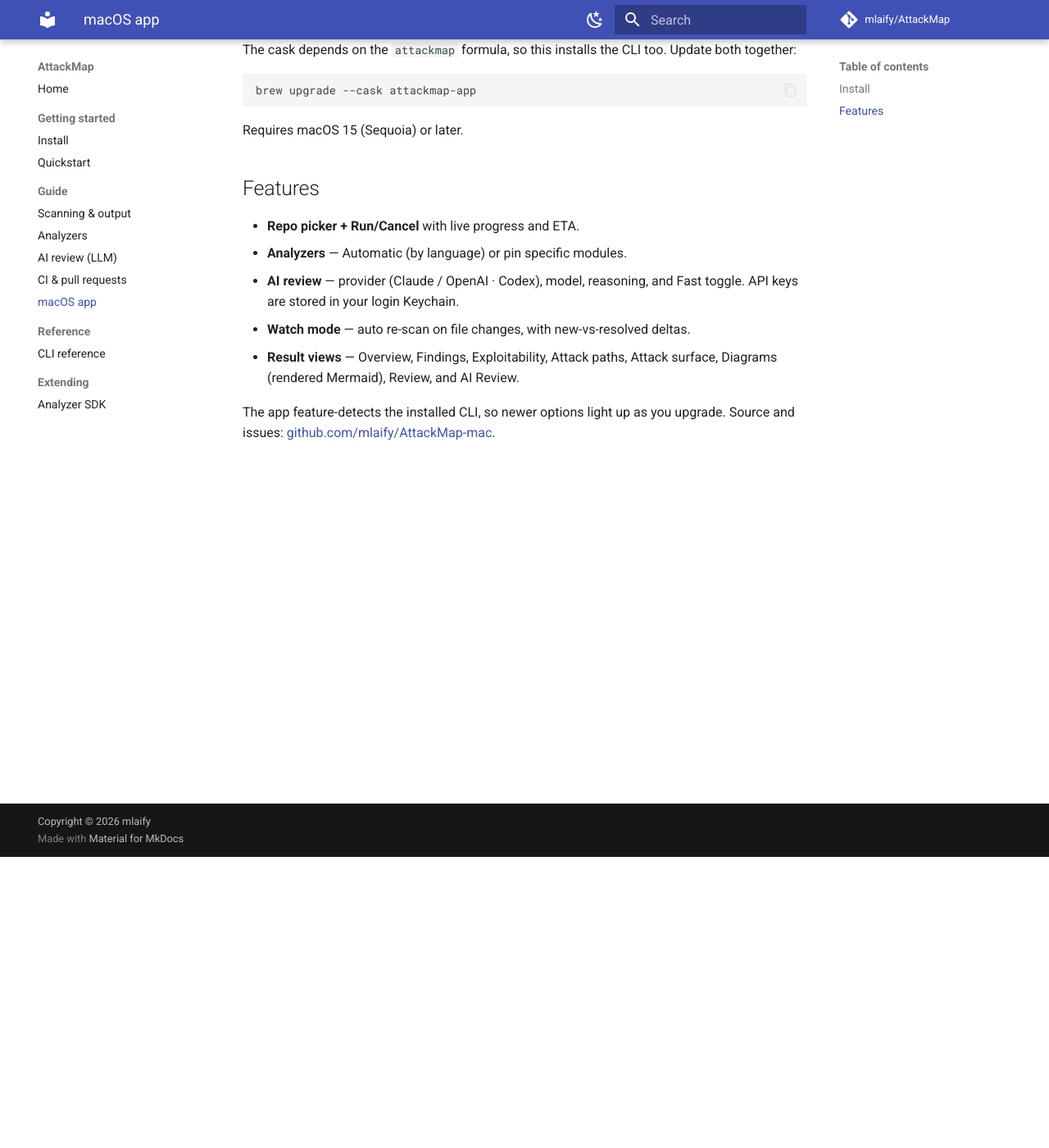
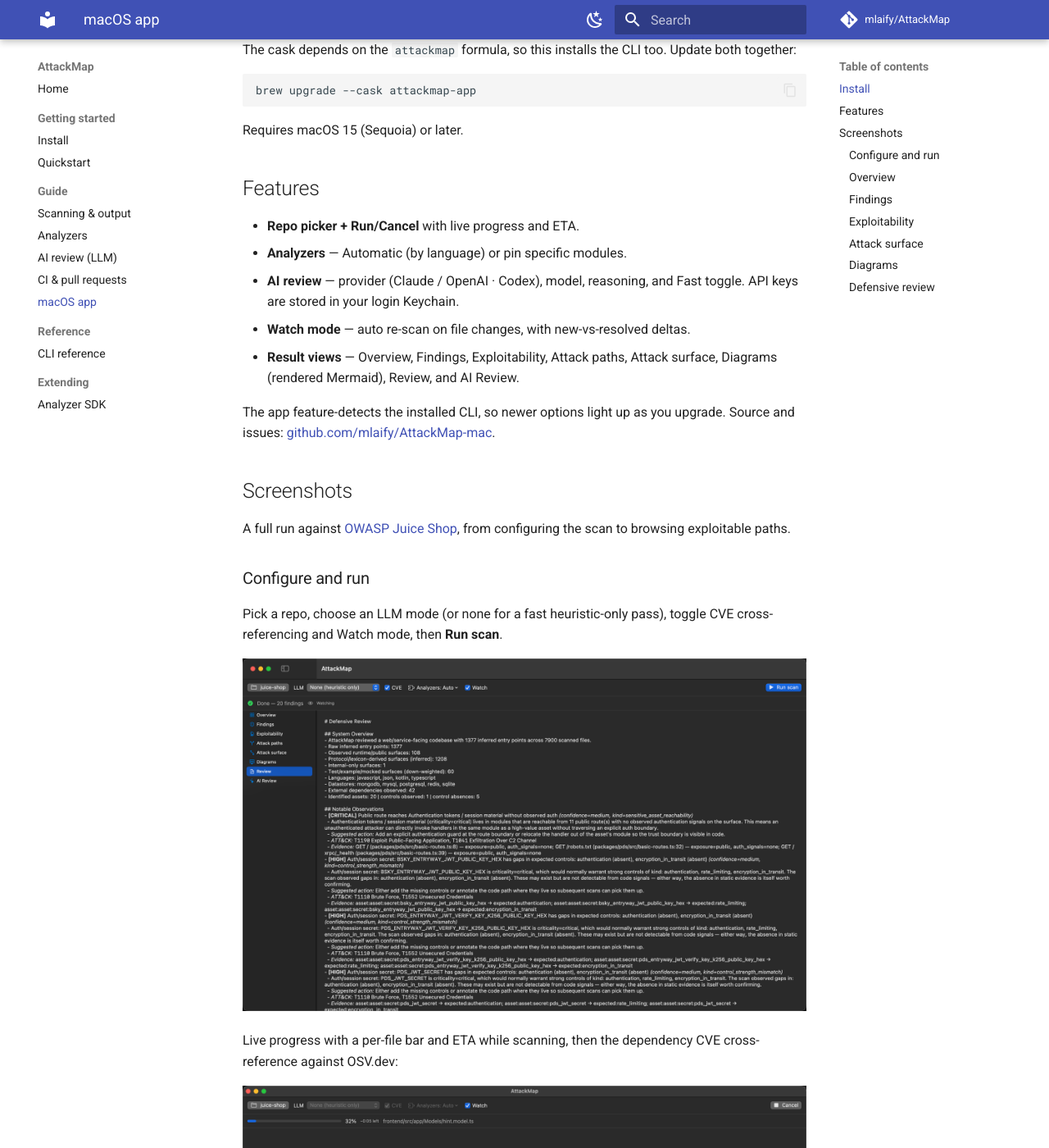
Before and after one commit to mlaify/attackmap-docs, an MkDocs documentation site: the page built from docs/gui.md, in a window 1280 px wide and 1400 px high, scrolled down 355 px. Shown: the whole window at 82% size. Built offline with MkDocs 1.6.1 and Material for MkDocs 9.7.7, drawn with Linux system fonts in a browser that asks for light colours; comment, search, counter and statistics services are not loaded; some of the changed text lies outside the part shown.

Commit message:
docs: add macOS app screenshots (Juice Shop walkthrough)
Hero shot on the home page and a full screenshot walkthrough on the macOS app
page — configure/run, live progress, CVE lookup, overview, findings,
exploitability, attack surface, attack-path diagram, and defensive review —
captured against OWASP Juice Shop.

Co-Authored-By: Claude Opus 4.8 <noreply@anthropic.com>

```diff
--- a/docs/gui.md
+++ b/docs/gui.md
@@ -29,3 +29,63 @@ Requires macOS 15 (Sequoia) or later.
 
 The app feature-detects the installed CLI, so newer options light up as you
 upgrade. Source and issues: [github.com/mlaify/AttackMap-mac](https://github.com/mlaify/AttackMap-mac).
+
+## Screenshots
+
+A full run against [OWASP Juice Shop](https://github.com/juice-shop/juice-shop),
+from configuring the scan to browsing exploitable paths.
+
+### Configure and run
+
+Pick a repo, choose an LLM mode (or none for a fast heuristic-only pass), toggle
+CVE cross-referencing and Watch mode, then **Run scan**.
+
+![Scan configuration](img/screenshots/01-config-ready.png)
+
+Live progress with a per-file bar and ETA while scanning, then the dependency
+CVE cross-reference against OSV.dev:
+
+![Scan in progress](img/screenshots/02-scanning.png)
+
+![CVE lookup against OSV.dev](img/screenshots/03-scanning-cve-lookup.png)
+
+### Overview
+
+Headline counts, findings by severity, and the single most exploitable
+route→sink path, front and center.
+
+![Scan overview](img/screenshots/04-overview.png)
+
+### Findings
+
+A master-detail list — every finding with its severity, evidence, remediation,
+and ATT&CK tags.
+
+![Findings](img/screenshots/05-findings.png)
+
+### Exploitability
+
+Route→sink paths fused and ranked by an "exploitable now" score, so triage leads
+with the combinations that actually matter.
+
+![Exploitability ranking](img/screenshots/06-exploitability-ranked.png)
+
+### Attack surface
+
+The full route inventory — method, path, category, exposure, risk, and the auth
+signals observed on each.
+
+![Attack surface](img/screenshots/07-attack-surface.png)
+
+### Diagrams
+
+Attack paths rendered as offline Mermaid flowcharts (entry → service → sink).
+
+![Attack-path diagram](img/screenshots/08-attack-path-diagram.png)
+
+### Defensive review
+
+The full Markdown review — system overview and notable observations with
+suggested actions and ATT&CK mappings.
+
+![Defensive review](img/screenshots/09-defensive-review.png)
```
Also changed, not shown: docs/index.md (+4 -0 lines), docs/img/screenshots/01-config-ready.png (added), docs/img/screenshots/02-scanning.png (added), docs/img/screenshots/03-scanning-cve-lookup.png (added), docs/img/screenshots/04-overview.png (added), docs/img/screenshots/05-findings.png (added), docs/img/screenshots/06-exploitability-ranked.png (added), docs/img/screenshots/07-attack-surface.png (added), docs/img/screenshots/08-attack-path-diagram.png (added), docs/img/screenshots/09-defensive-review.png (added), docs/img/screenshots/bonus-atproto-attack-path.png (added), docs/img/screenshots/bonus-atproto-findings-detail.png (added).
